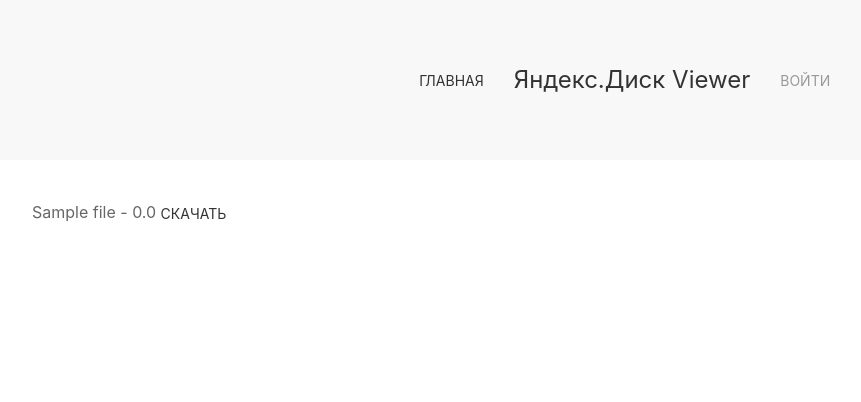
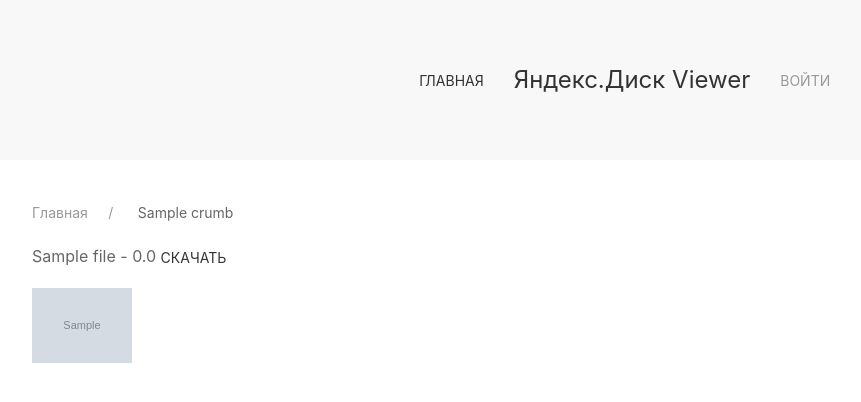
Before and after one commit to Tixon-noxit/MYCEGO-Full-stack-developer, a Flask app: template yandex_disk_app/templates/files.html in a window 1280 px wide. Shown: the top 402 px of the page, without its empty margins (8-869 px from the left). Run offline with Flask 3, Linux system fonts and the light colour scheme; the template is opened without the code that fills it: most values are stand-ins (such as "Sample title", 1, 10 or a date in 2020); grey boxes marked "Sample" are stand-in pictures; some libraries are stand-ins or nearby versions.

Commit message:
add breadcrumbs

```diff
--- a/yandex_disk_app/app.py
+++ b/yandex_disk_app/app.py
@@ -13,4 +13,4 @@ app.register_blueprint(files_bp)
 app.register_blueprint(errors_bp)
 
 if __name__ == "__main__":
-    app.run(debug=True)
+    app.run(debug=True, host="127.0.0.1", port=5002)
--- a/yandex_disk_app/templates/files.html
+++ b/yandex_disk_app/templates/files.html
@@ -2,12 +2,30 @@
 {% block title %}Файлы на Яндекс.Диске{% endblock %}
 {% block content %}
     <div class="uk-container uk-margin-top">
+
+        <nav class="uk-margin-bottom">
+            <ul class="uk-breadcrumb">
+                <li>
+                    <a href="{{ url_for('files.browse_folder', path='/') }}">Главная</a>
+                </li>
+                {% for crumb in context.breadcrumbs %}
+                    <li class="{{ 'uk-active' if loop.last else '' }}">
+                        {% if not loop.last %}
+                            <a href="{{ url_for('files.browse_folder', path=crumb.path) }}">{{ crumb.name }}</a>
+                        {% else %}
+                            <span>{{ crumb.name }}</span>
+                        {% endif %}
+                    </li>
+                {% endfor %}
+            </ul>
+        </nav>
         <ul class="uk-list uk-list-divider">
             {% for file in context.files %}
                 <li>
                     {{ file.name }} - {{ (file.size / (1024 * 1024)) | round(2) if file.size else 'Папка' }}
                     {% if not file.size %}
-                        <a href="{{ url_for('files.browse_folder', path=file['path']) }}" class="uk-button uk-button-text">Открыть</a>
+                        <a href="{{ url_for('files.browse_folder', path=file['path']) }}"
+                           class="uk-button uk-button-text">Открыть</a>
                     {% elif file.file %}
                         <a href="{{ file.file }}" target="_blank" class="uk-button uk-button-text">Скачать</a>
                     {% endif %}
@@ -15,5 +33,16 @@
             {% endfor %}
         </ul>
 
+        <ul class="uk-thumbnav" uk-margin>
+
+            {% for file in context.files %}
+                {% if  file.size %}
+            <li>
+                <img src="{{ file.file }}" width="100" height="67" alt="">
+            </li>
+                 {% endif %}
+            {% endfor %}
+        </ul>
+
     </div>
 {% endblock %}
```
Also changed, not shown: yandex_disk_app/routes/files.py (+14 -3 lines).
